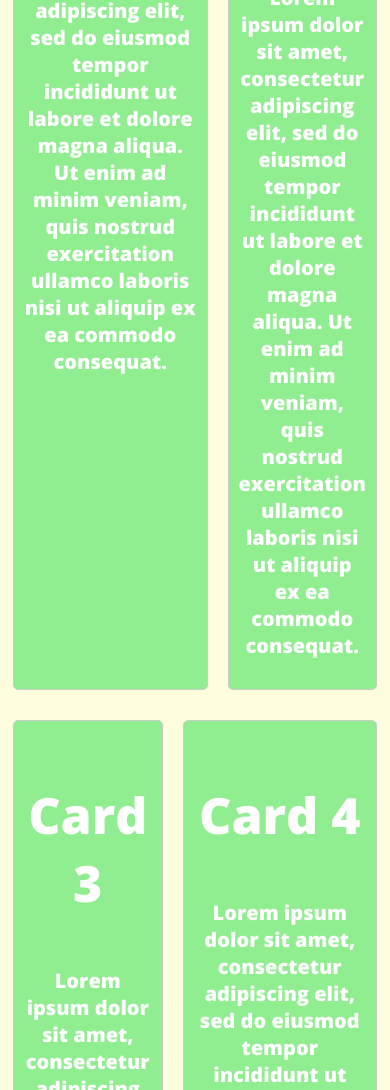
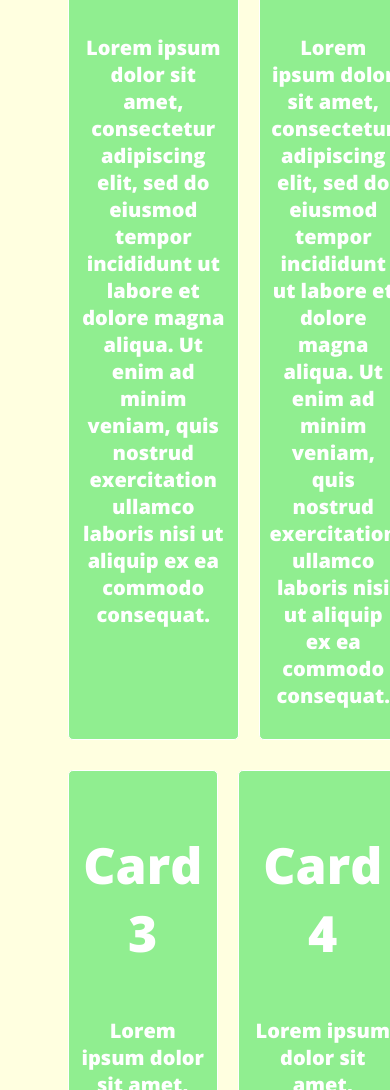
Before and after one commit to j4502-fs19/anniethle, a plain HTML site: page index.html in a window 390 px wide. Shown: the part 706-1796 px from the top of the page. Drawn offline with nearby package versions, Linux system fonts and the light colour scheme.

Commit message:
added margins

```diff
--- a/cards.css
+++ b/cards.css
@@ -1,7 +1,7 @@
 /*cards go here*/
 .cards {
-  margin: 0 -5px;
-  padding: 0;
+  margin: 0px;
+  padding: 50px;
   list-style: none;
   display: grid;
   grid-template-columns: 1fr 1fr 1fr;
@@ -10,7 +10,7 @@
 
 .cards li {
   background-color: lightgreen;
-  border: 1px solid #ccc;
+  border: 1px solid white;
   padding: 10px;
   border-radius: 5px;
   margin: 10px;
--- a/flexbox.css
+++ b/flexbox.css
@@ -13,7 +13,7 @@
   }
   .cards {
     margin: -10px;
-    padding: -10;
+    padding: 20px;
     list-style: none;
     grid-template-columns: 1fr 1fr 1fr
 }
@@ -25,7 +25,7 @@
 @media (max-width: 600px) {
   .cards {
     margin: -10px;
-    padding: -10;
+    padding: 10px;
     list-style: none;
     display: grid;
     grid-template-columns: 1fr
```
